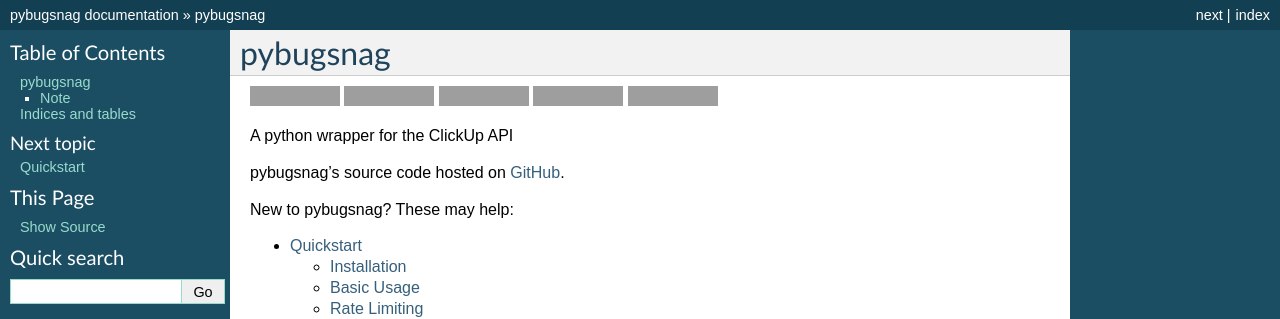
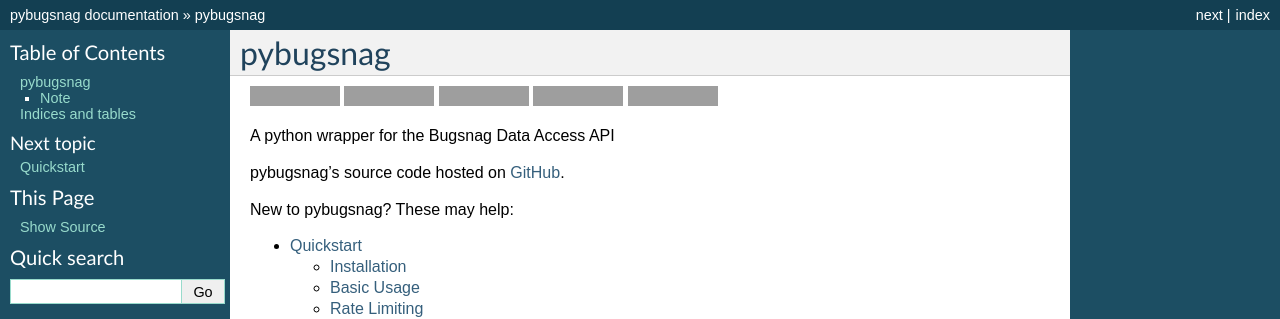
Before and after one commit to jpetrucciani/pybugsnag, a Sphinx documentation site: the page built from docs/index.rst, in a window 1280 px wide, cut to the strip 0-319 px from the top of the page. Built offline with Sphinx 7.4.7, drawn with Linux system fonts in a browser that asks for light colours; the version number could not be read and is left out; grey boxes are pictures that could not be loaded.

Commit message:
fixing up the documentation index.rst

```diff
--- a/docs/index.rst
+++ b/docs/index.rst
@@ -32,7 +32,7 @@
     :alt: Documentation Status
 
 
-A python wrapper for the ClickUp API
+A python wrapper for the Bugsnag Data Access API
 
 
 pybugsnag's source code hosted on `GitHub <https://github.com/jpetrucciani/pybugsnag>`_.
```
